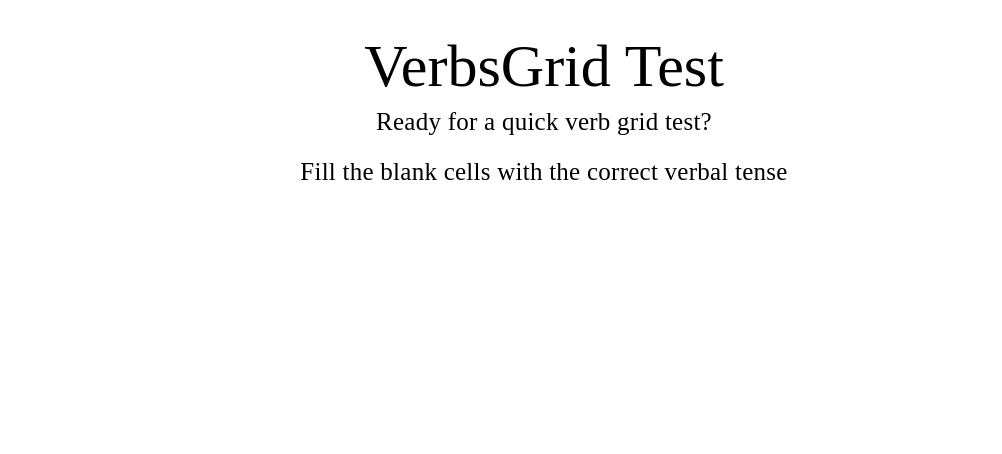
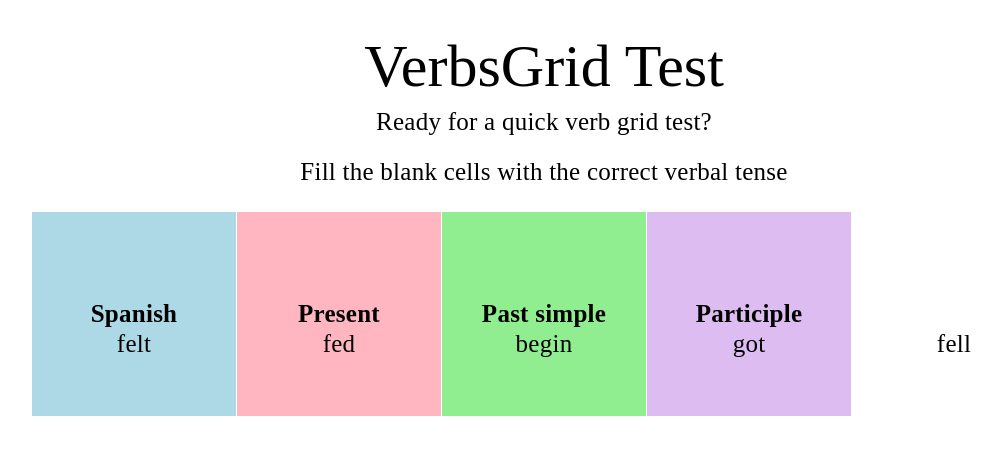
Before and after one commit to datecasp/verbs-grid-test, an Angular app: page / in a window 1280 px wide. Shown: the top 454 px of the page, without its empty margins (96-1098 px from the left). Built offline with nearby package versions, Linux system fonts and the light colour scheme.

Commit message:
some arquitecture

```diff
--- a/src/app/app.component.css
+++ b/src/app/app.component.css
@@ -19,3 +19,11 @@
   font-size: 25px;
   font-family: 'Ink Free';
 }
+
+.header {
+  text-align: center;
+  text-justify: auto;
+  font-size: 25px;
+  font-family: 'Ink Free';
+  font-weight: bold;
+}
--- a/src/app/app.component.html
+++ b/src/app/app.component.html
@@ -2,7 +2,12 @@
   <h1 class="title">{{title}}</h1>
   <p class="simpleText">Ready for a quick verb grid test?</p>
   <p class="simpleText">Fill the blank cells with the correct verbal tense</p>
-  <mat-grid-list cols="4">
-
+  <mat-grid-list cols="5">
+      <mat-grid-tile class="header" *ngFor="let header of headers" [style.background]="header.color">
+          {{header.tense}}
+      </mat-grid-tile>
+      <mat-grid-tile class="simpleText" *ngFor="let attr of attributeList">
+          {{attr.attribute}}
+      </mat-grid-tile>
   </mat-grid-list>
 </div>
--- a/src/app/app.component.ts
+++ b/src/app/app.component.ts
@@ -1,11 +1,33 @@
-import { Component } from '@angular/core';
+import { Component, OnInit } from '@angular/core';
 import { MatGridListModule } from '@angular/material/grid-list';
+import { Header } from './models/Header';
+import { Verb } from './models/Verb';
+import { VerbAttribute } from './models/VerbAttribute';
+import { VerbsService } from './services/verbs.service';
 
 @Component({
   selector: 'app-root',
   templateUrl: './app.component.html',
   styleUrls: ['./app.component.css']
 })
-export class AppComponent {
+export class AppComponent implements OnInit {
   title = 'VerbsGrid Test';
+  numVerbs: number = 5; //Number of verbs in the test
+  headers: Header[] = [];
+  verbsList: Verb[] = [];
+  attributeList: VerbAttribute[] = [];
+
+  constructor(private verbService: VerbsService) {}
+
+  ngOnInit(): void {
+    this.headers = this.verbService.getHeaderService();
+    this.getValues();
+  }
+
+  private getValues() {
+    this.verbsList = this.verbService.getRandomVerbsService(this.numVerbs);
+    for (let i = 0; i < this.numVerbs; i++) {
+      this.attributeList[i] = this.verbService.getRandomVerbAttributesService(this.verbsList[i]);
+    }
+  }
 }
--- a/src/app/app.module.ts
+++ b/src/app/app.module.ts
@@ -5,6 +5,7 @@ import { AppRoutingModule } from './app-routing.module';
 import { AppComponent } from './app.component';
 import { BrowserAnimationsModule } from '@angular/platform-browser/animations';
 import { MaterialModule } from '../material.module';
+import { VerbsService } from './services/verbs.service';
 
 @NgModule({
   declarations: [
@@ -16,7 +17,7 @@ import { MaterialModule } from '../material.module';
     BrowserAnimationsModule,
     MaterialModule
   ],
-  providers: [],
+  providers: [VerbsService],
   bootstrap: [AppComponent]
 })
 export class AppModule { }
--- a/src/app/data/verabl-tenses.ts
+++ /dev/null
@@ -1,5 +0,0 @@
-import { Header } from "../models/Header";
-
-export const VERBALTENSES: Header[] = [
-  { color: "lightblue", tense: "Spanish"}
-]
--- /dev/null
+++ b/src/app/data/verbal-tenses.ts
@@ -0,0 +1,8 @@
+import { Header } from "../models/Header";
+
+export const VERBALTENSES: Header[] = [
+  { color: "lightblue", tense: "Spanish" },
+  { color: "lightpink", tense: "Present" },
+  { color: "lightgreen", tense: "Past simple" },
+  { color: "#DDBDF1", tense: "Participle" }
+]
--- a/src/app/repositories/verbs.repository.ts
+++ b/src/app/repositories/verbs.repository.ts
@@ -1,8 +1,10 @@
 import { Injectable } from '@angular/core';
 import { Observable } from 'rxjs';
-import { VERBS_LIST } from 'src/data/verbs-list';
-import { ABECEDARY } from 'src/data/abecedary';
+import { VERBS_LIST } from '../data/verbs-list';
+import { ABECEDARY } from '../data/abecedary';
 import { Verb } from '../models/Verb';
+import { VERBALTENSES } from '../data/verbal-tenses';
+import { Header } from '../models/Header';
 
 @Injectable({
   providedIn: 'root'
@@ -11,6 +13,7 @@ export class VerbsRepository {
 
   verbsList: Verb[] = VERBS_LIST;
   abecedary: string[] = ABECEDARY;
+  verbalTenses: Header[] = VERBALTENSES;
 
   public getVerbsList(): Verb[] {
     return this.verbsList;
@@ -19,4 +22,8 @@ export class VerbsRepository {
   public getAbecedary(): string[] {
     return this.abecedary;
   }
+
+  public getHeader(): Header[] {
+    return this.verbalTenses;
+  }
 }
--- a/src/app/services/finalDialog.service.ts
+++ b/src/app/services/finalDialog.service.ts
@@ -1,7 +1,7 @@
 import { Injectable } from '@angular/core';
 
 import { NgbModal } from '@ng-bootstrap/ng-bootstrap';
-import { GlobalDialogComponent } from '../components/dialogs/global-dialog/global-dialog.component';
+import { GlobalDialogComponent } from '../dialogs/global-dialog/global-dialog.component';
 
 @Injectable()
 export class FinalDialogService {
--- a/src/app/services/verbs.service.ts
+++ b/src/app/services/verbs.service.ts
@@ -2,6 +2,7 @@ import { Injectable } from '@angular/core';
 import { VerbsRepository } from '../repositories/verbs.repository';
 import { Verb } from '../models/Verb';
 import { VerbAttribute } from '../models/VerbAttribute';
+import { Header } from '../models/Header';
 
 @Injectable({
   providedIn: 'root'
@@ -10,10 +11,12 @@ export class VerbsService {
   private verbList: Verb[] | any;
   private verbAttribute: VerbAttribute | any;
   private abecedary: string[] = [];
+  private header: Header[] = []
 
   constructor(private verbsRepo: VerbsRepository) {
     this.verbList = this.verbsRepo.getVerbsList();
     this.abecedary = this.verbsRepo.getAbecedary();
+    this.header = this.verbsRepo.getHeader();
   }
 
   public getVerbsListService(): Verb[] {
@@ -24,8 +27,24 @@ export class VerbsService {
     return this.abecedary;
   }
 
-  public getRandomVerbService(): Verb | any {
-    return this.verbList[Math.floor(Math.random() * this.verbList.length)];
+  public getHeaderService(): Header[] {
+    return this.header;
+  }
+
+  public getRandomVerbsService(numVerbs: number): Verb[] | any {
+    let result: Verb[] = [];
+    let listRd: number[] = [];
+    let actualRd: number = -1;
+
+    for (let i = 0; i < numVerbs; i++) {
+      do {
+        actualRd = this.verbList[Math.floor(Math.random() * this.verbList.length)]
+      } while (listRd.includes(actualRd));
+      listRd.push(actualRd);
+      let verb: Verb = this.verbList[i];
+      result.push(verb);
+    }
+    return result;
   }
 
   public getRandomVerbAttributesService(verb: Verb): VerbAttribute | any{
```
Also changed, not shown: 1 other file (tests, documents, lock files or other folders).
